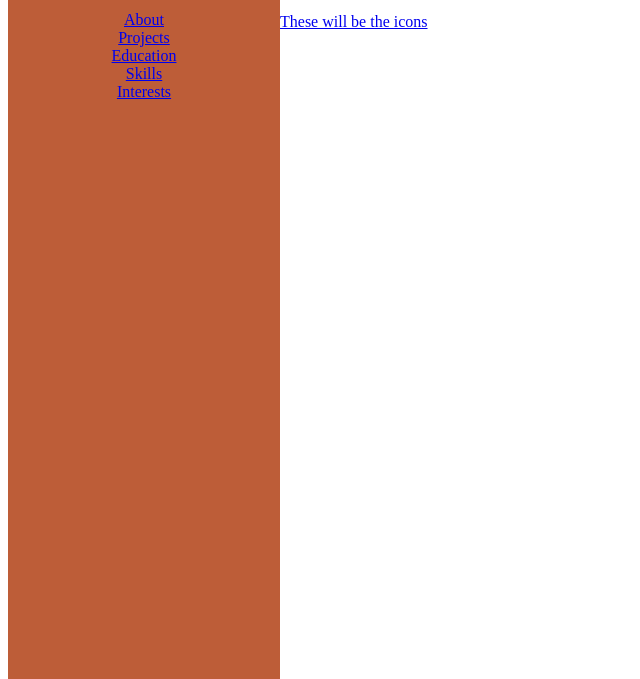
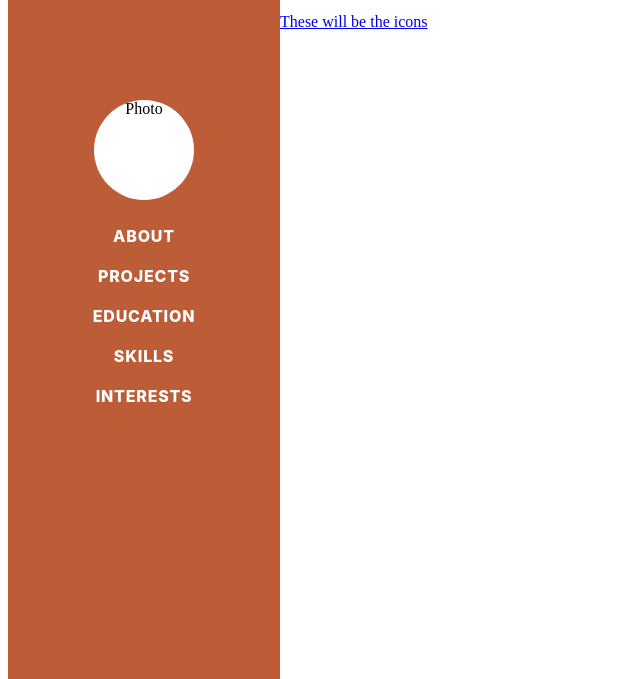
Before and after one commit to DylanSmithSE/PortfolioSite, a plain HTML site: page index.html in a window 1280 px wide. Shown: the part 142-821 px from the top of the page, without its empty margins (0-640 px from the left). Drawn offline with Linux system fonts and the light colour scheme.

Commit message:
styling nav bar

```diff
--- a/css/styles.css
+++ b/css/styles.css
@@ -1,21 +1,50 @@
 /* #bd5d38 */
-body {
+:root {
+	--primary: #bd5d38;
+	--secondary: ;
 }
+
 .navbar {
-	background-color: #bd5d38;
+	background-color: var(--primary);
 	width: 17rem;
 	height: 100vh;
 	float: left;
 	text-align: center;
 }
+.nav-container {
+	position: absolute;
+	top: 50%;
+	transform: translateY(-50%);
+	width: 17rem;
+}
 .photo {
 	width: 100px;
 	height: 100px;
 	border-radius: 50%;
-	background-color: blue;
+	border-color: blue;
+	border: 10px;
+	background-color: #ffffff;
 	margin: 1rem auto;
 }
 .nav-list {
 	list-style-type: none;
 	padding-left: 0px;
+
+	font-family: "Muli", -apple-system, BlinkMacSystemFont, "Segoe UI", Roboto,
+		"Helvetica Neue", Arial, sans-serif, "Apple Color Emoji", "Segoe UI Emoji",
+		"Segoe UI Symbol", "Noto Color Emoji";
+
+	font-size: 1rem;
+	line-height: 1.5;
+	font-weight: 400;
 }
+.nav-element {
+	padding: 0.5rem 1rem;
+}
+.nav-element a:link {
+	text-decoration: none;
+	color: white;
+	font-weight: 800;
+	letter-spacing: 0.05rem;
+	text-transform: uppercase;
+}
--- a/index.html
+++ b/index.html
@@ -9,14 +9,16 @@
 	</head>
 	<body>
 		<nav class="navbar">
+			<div class="nav-container">
 				<div class="photo">Photo</div>
 				<ul class="nav-list">
-				<li class="nav-element, current-page"><a href="#">About</a></li>
+					<li class="current-page, nav-element"><a href="#">About</a></li>
 					<li class="nav-element"><a href="#">Projects</a></li>
 					<li class="nav-element"><a href="#">Education</a></li>
 					<li class="nav-element"><a href="#">Skills</a></li>
 					<li class="nav-element"><a href="#">Interests</a></li>
 				</ul>
+			</div>
 		</nav>
 
 		<main><h1>DylanSmith</h1></main>
```
Lines whose indentation alone changed are shown as unchanged.
